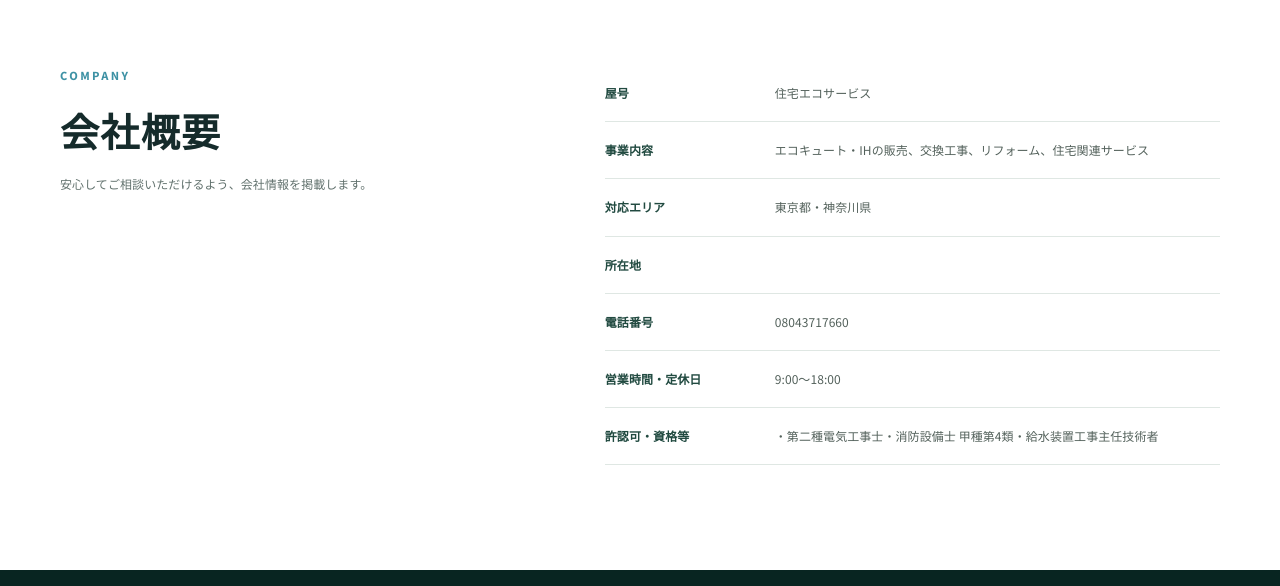
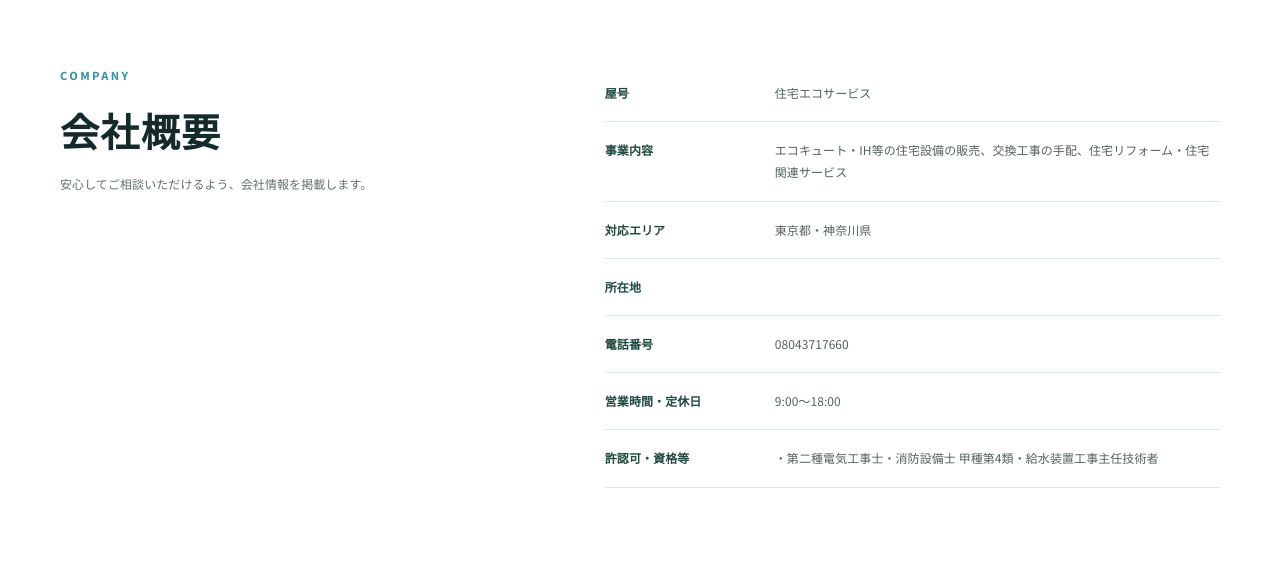
Before and after one commit to jutakuecoservice-art/jutaku-eco-service, a plain HTML site: page index.html in a window 1280 px wide. Shown: the part 5840-6426 px from the top of the page. Drawn offline with Linux system fonts and the light colour scheme.

Commit message:
Update index.html

```diff
--- a/index.html
+++ b/index.html
@@ -232,7 +232,7 @@
         <div><p class="eyebrow">COMPANY</p><h2>会社概要</h2><p>安心してご相談いただけるよう、会社情報を掲載します。</p></div>
         <dl class="company-table">
           <div><dt>屋号</dt><dd>住宅エコサービス</dd></div>
-          <div><dt>事業内容</dt><dd>エコキュート・IHの販売、交換工事、リフォーム、住宅関連サービス</dd></div>
+          <div><dt>事業内容</dt><dd>エコキュート・IH等の住宅設備の販売、交換工事の手配、住宅リフォーム・住宅関連サービス</dd></div>
           <div><dt>対応エリア</dt><dd>東京都・神奈川県</dd></div>
           <div><dt>所在地</dt><dd data-company="address"></dd></div>
           <div><dt>電話番号</dt><dd data-company="phone"></dd></div>
```
